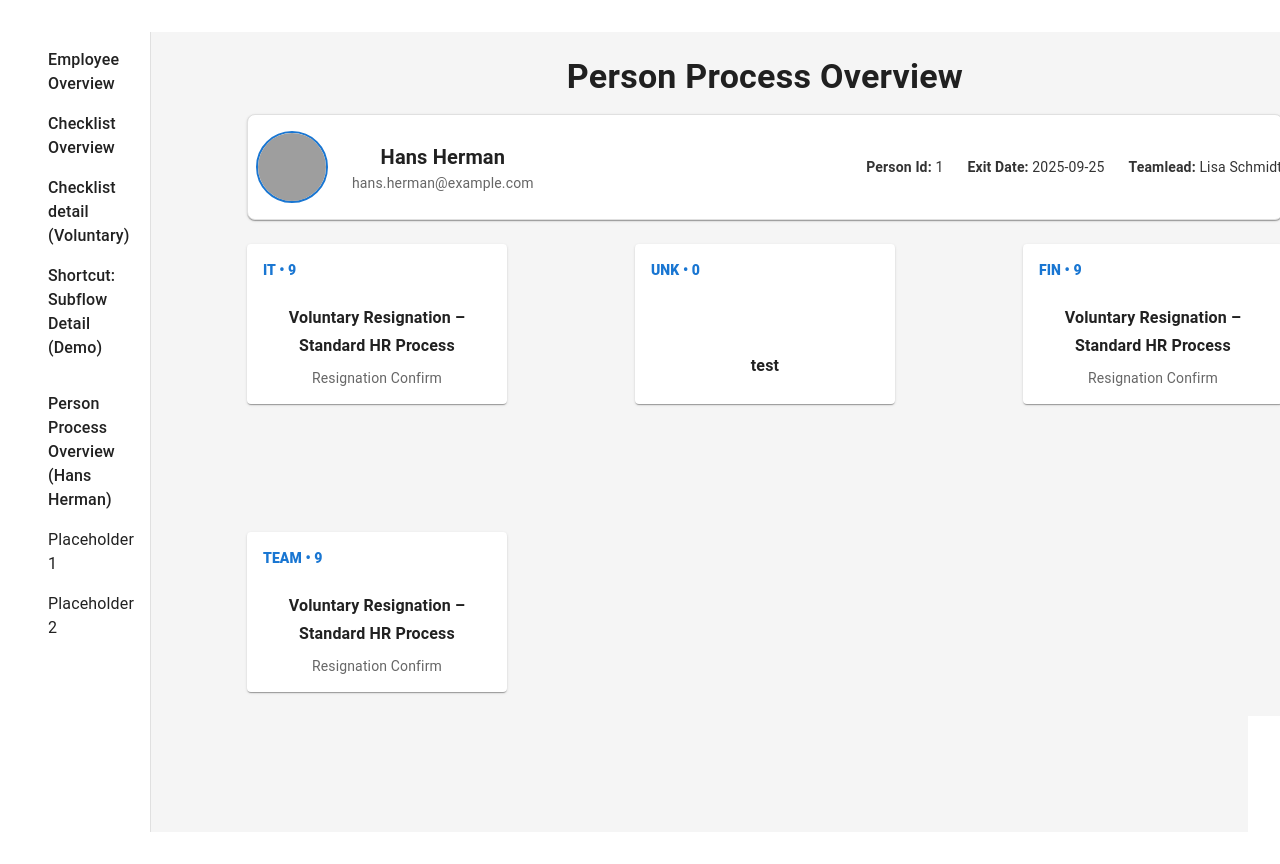
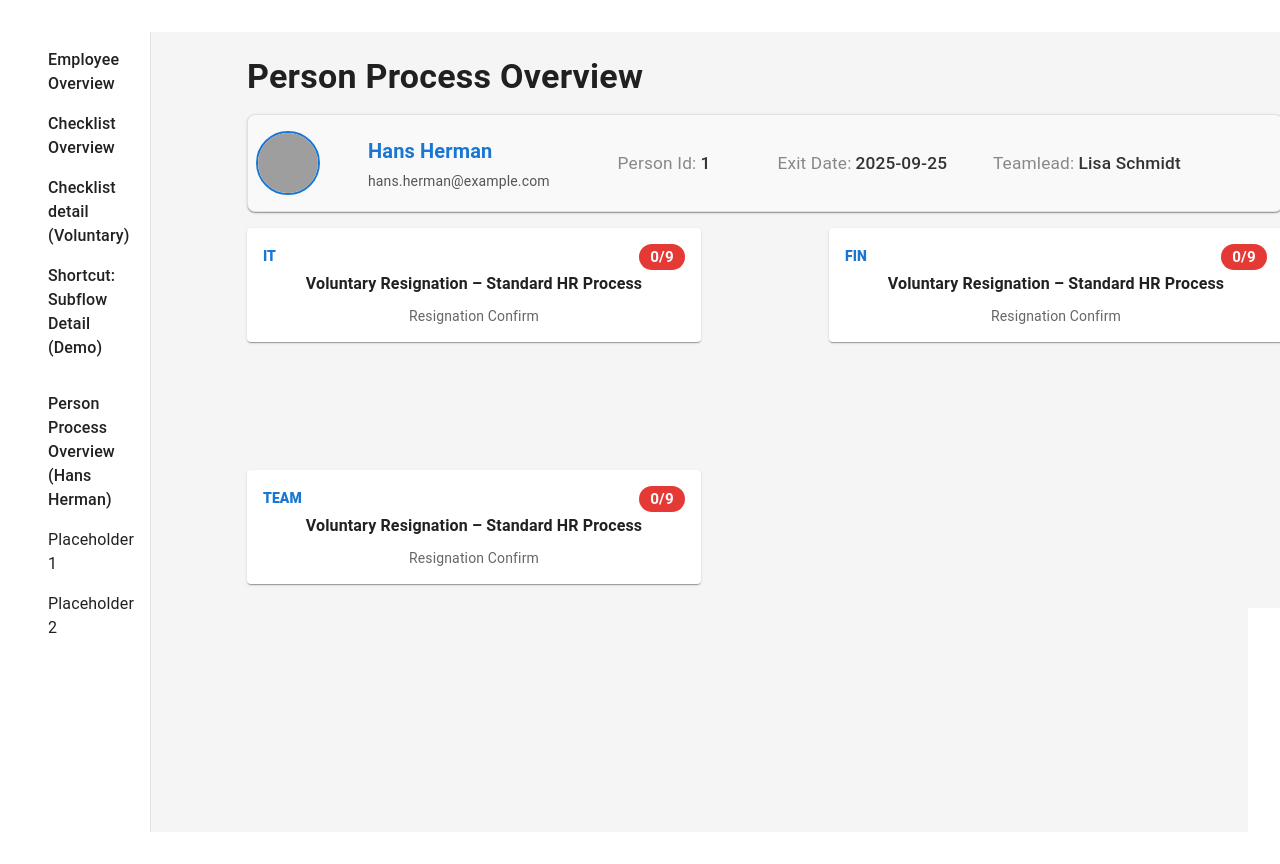
Before and after one commit to PatrickGress/offboardingtoolTS, a React (Vite) app: page /person-process/e2a1c7b2-1f3a-4b2c-9e8f-1a2b3c4d5e01 in a window 1280 px wide. Shown: the top 864 px of the page. Built offline with nearby package versions, Linux system fonts and the light colour scheme; grey boxes are pictures that could not be loaded.

Commit message:
prettier, globalisation of employee data head banner

```diff
--- a/src/components/ChecklistDetail.tsx
+++ b/src/components/ChecklistDetail.tsx
@@ -1,6 +1,7 @@
 import { Box, Typography, Button } from '@mui/material';
 import { useParams, useLocation } from 'react-router-dom';
 import { subflowCards } from '../mockSubflowCards';
+import { PersonDataCard } from './PersonDataCard';
 import { subflowSteps } from '../mockSubflowSteps';
 import type { SubflowCheckpoint } from '../types/subflow';
 import { useState, useEffect } from 'react';
@@ -180,20 +181,7 @@ export function ChecklistDetail() {
                 </Box>
                 {/* Sub-level header for ongoing process info */}
                 {payload.processId && workflow && (
-                    <Box sx={{ display: 'flex', alignItems: 'center', gap: 3, mb: 2, pl: 1, py: 2, border: '1px solid #e0e0e0', borderRadius: 2, bgcolor: '#f9f9f9', boxShadow: 1, minHeight: 80 }}>
-                        <img src={workflow.picture} alt={workflow.name} style={{ width: 64, height: 64, borderRadius: '50%', objectFit: 'cover', border: '2px solid #1976d2', background: '#fff', marginRight: 24 }} />
-                        <Box sx={{ display: 'flex', flexDirection: 'row', alignItems: 'center', gap: 4, width: '100%' }}>
-                            <Box sx={{ display: 'flex', flexDirection: 'column', justifyContent: 'center', alignItems: 'flex-start', minWidth: 180, width: '22%' }}>
-                                <Typography variant="h6" sx={{ fontWeight: 700, color: '#1976d2', mb: 0 }}>{workflow.name}</Typography>
-                                <Typography variant="body2" sx={{ color: '#555', fontWeight: 400, mt: 0.5 }}>{workflow.email}</Typography>
-                            </Box>
-                            <Box sx={{ display: 'flex', flexDirection: 'row', alignItems: 'center', gap: 4, width: '78%' }}>
-                                <Typography variant="body2" sx={{ color: '#333', fontWeight: 500, fontSize: '1.08rem', width: '20%', minWidth: 140, maxWidth: 180, whiteSpace: 'nowrap', overflow: 'hidden', textOverflow: 'ellipsis' }}><span style={{ fontWeight: 400, color: '#888', marginRight: 4 }}>Person Id:</span>{workflow.id}</Typography>
-                                <Typography variant="body2" sx={{ color: '#333', fontWeight: 500, fontSize: '1.08rem', width: '28%', minWidth: 120, maxWidth: 200, whiteSpace: 'nowrap', overflow: 'hidden', textOverflow: 'ellipsis' }}><span style={{ fontWeight: 400, color: '#888', marginRight: 4 }}>Exit Date:</span>{workflow.exitDate}</Typography>
-                                <Typography variant="body2" sx={{ color: '#333', fontWeight: 500, fontSize: '1.08rem', width: '28%', minWidth: 120, maxWidth: 200, whiteSpace: 'nowrap', overflow: 'hidden', textOverflow: 'ellipsis' }}><span style={{ fontWeight: 400, color: '#888', marginRight: 4 }}>Teamlead:</span>{workflow.teamlead}</Typography>
-                            </Box>
-                        </Box>
-                    </Box>
+                    <PersonDataCard workflow={workflow} />
                 )}
                 <Typography variant="body1" sx={{ color: '#666', mb: 2, fontSize: '1.08rem', textAlign: 'left', maxWidth: 900 }}>
                     {card?.useCase}
--- /dev/null
+++ b/src/components/PersonDataCard.tsx
@@ -0,0 +1,27 @@
+import { Box, Typography, Avatar } from '@mui/material';
+import type { WorkflowData } from '../types/workflow';
+
+export function PersonDataCard({ workflow }: { workflow: WorkflowData }) {
+  return (
+    <Box sx={{ display: 'flex', alignItems: 'center', gap: 3, mb: 2, pl: 1, py: 2, border: '1px solid #e0e0e0', borderRadius: 2, bgcolor: '#f9f9f9', boxShadow: 1, minHeight: 80 }}>
+      {workflow.picture ? (
+        <Avatar src={workflow.picture} alt={workflow.name} sx={{ width: 64, height: 64, border: '2px solid #1976d2', background: '#fff', mr: 3 }} />
+      ) : (
+        <Avatar sx={{ width: 64, height: 64, border: '2px solid #1976d2', background: '#fff', color: '#1976d2', fontWeight: 700, mr: 3 }}>{workflow.name ? workflow.name.split(' ').map(n => n[0]).slice(0,2).join('') : '?'}</Avatar>
+      )}
+      <Box sx={{ display: 'flex', flexDirection: 'row', alignItems: 'center', gap: 4, width: '100%' }}>
+        <Box sx={{ display: 'flex', flexDirection: 'column', justifyContent: 'center', alignItems: 'flex-start', minWidth: 180, width: '22%' }}>
+          <Typography variant="h6" sx={{ fontWeight: 700, color: '#1976d2', mb: 0 }}>{workflow.name}</Typography>
+          <Typography variant="body2" sx={{ color: '#555', fontWeight: 400, mt: 0.5 }}>{workflow.email}</Typography>
+        </Box>
+        <Box sx={{ display: 'flex', flexDirection: 'row', alignItems: 'center', gap: 4, width: '78%' }}>
+          <Typography variant="body2" sx={{ color: '#333', fontWeight: 500, fontSize: '1.08rem', width: '20%', minWidth: 140, maxWidth: 180, whiteSpace: 'nowrap', overflow: 'hidden', textOverflow: 'ellipsis' }}><span style={{ fontWeight: 400, color: '#888', marginRight: 4 }}>Person Id:</span>{workflow.id}</Typography>
+          <Typography variant="body2" sx={{ color: '#333', fontWeight: 500, fontSize: '1.08rem', width: '28%', minWidth: 120, maxWidth: 200, whiteSpace: 'nowrap', overflow: 'hidden', textOverflow: 'ellipsis' }}><span style={{ fontWeight: 400, color: '#888', marginRight: 4 }}>Exit Date:</span>{workflow.exitDate}</Typography>
+          <Typography variant="body2" sx={{ color: '#333', fontWeight: 500, fontSize: '1.08rem', width: '28%', minWidth: 120, maxWidth: 200, whiteSpace: 'nowrap', overflow: 'hidden', textOverflow: 'ellipsis' }}><span style={{ fontWeight: 400, color: '#888', marginRight: 4 }}>Teamlead:</span>{workflow.teamlead}</Typography>
+        </Box>
+      </Box>
+    </Box>
+  );
+}
+
+export default PersonDataCard;
--- a/src/components/PersonProcessOverview.tsx
+++ b/src/components/PersonProcessOverview.tsx
@@ -1,10 +1,12 @@
-import { Box, Typography, Card, Avatar } from '@mui/material';
+import { Box, Typography, Card } from '@mui/material';
+import { getSubflowTrafficLight } from '../utils/subflowHelpers';
 import { useParams, useNavigate } from 'react-router-dom';
 import { mockWorkflows } from '../mockProcesses';
 import { subflowCards } from '../mockSubflowCards';
 import { subflowSteps } from '../mockSubflowSteps';
 import type { WorkflowData, StatusData } from '../types/workflow';
 import { initialAreas } from '../mockAreas';
+import { PersonDataCard } from './PersonDataCard';
 
 function loadWorkflows(): WorkflowData[] {
   const stored = localStorage.getItem('mockWorkflows');
@@ -47,39 +49,39 @@ export function PersonProcessOverview() {
 
   return (
     <Box sx={{ width: '1100px', maxWidth: 1200, ml: 8, py: 3, px: 4, mr: 6, bgcolor: '#f5f5f5' }}>
-      <Typography variant="h4" sx={{ fontWeight: 700, mb: 2 }}>Person Process Overview</Typography>
+  <Typography variant="h4" sx={{ fontWeight: 700, mb: 2, pl: 0, textAlign: 'left' }}>Person Process Overview</Typography>
 
-      {/* Header like ChecklistDetail */}
-      <Box sx={{ display: 'flex', alignItems: 'center', gap: 3, mb: 3, pl: 1, py: 2, border: '1px solid #e0e0e0', borderRadius: 2, bgcolor: '#fff', boxShadow: 1 }}>
-        <Avatar src={workflow.picture} alt={workflow.name} sx={{ width: 72, height: 72, border: '2px solid #1976d2' }} />
-        <Box sx={{ display: 'flex', flexDirection: 'column' }}>
-          <Typography variant="h6" sx={{ fontWeight: 700 }}>{workflow.name}</Typography>
-          <Typography variant="body2" sx={{ color: '#666' }}>{workflow.email}</Typography>
-        </Box>
-        <Box sx={{ ml: 'auto', display: 'flex', gap: 3 }}>
-          <Typography variant="body2" sx={{ color: '#333' }}><strong>Person Id:</strong> {workflow.id}</Typography>
-          <Typography variant="body2" sx={{ color: '#333' }}><strong>Exit Date:</strong> {workflow.exitDate}</Typography>
-          <Typography variant="body2" sx={{ color: '#333' }}><strong>Teamlead:</strong> {workflow.teamlead}</Typography>
-        </Box>
-      </Box>
+      <PersonDataCard workflow={workflow} />
 
       {/* Tiles */}
-      <Box sx={{ display: 'grid', gridTemplateColumns: 'repeat(3, 1fr)', gap: 16 }}>
-        {workflow.statuses.map((status) => {
-          const card = subflowCards.find(c => c.id === status.subflowId);
+      <Box sx={{ display: 'grid', gridTemplateColumns: 'repeat(2, 1fr)', gap: 16, gridAutoRows: '1fr' }}>
+        {workflow.statuses
+          .map(status => ({ status, card: subflowCards.find(c => c.id === status.subflowId) }))
+          .filter(({ card }) => !!card)
+          .map(({ status, card }) => {
             const area = card ? initialAreas.find(a => a.id === card.areaId) : undefined;
             const shortname = area ? area.shortname : 'UNK';
             const total = card ? card.checkpointIds.length : 0;
+            const done = status.completion.length;
             const firstUnchecked = getFirstUnchecked(status);
+            const trafficColor = getSubflowTrafficLight(status.completion, total);
+            let badgeBg = '#e53935';
+            if (trafficColor === 'yellow') badgeBg = '#fbc02d';
+            if (trafficColor === 'green') badgeBg = '#43a047';
 
             return (
               <Card
                 key={status.subflowId}
                 onClick={() => navigate(`/checklist-detail/${status.subflowId}`, { state: { processId: workflow.processId, subflowId: status.subflowId, completion: status.completion } })}
-              sx={{ p: 2, height: 160, display: 'flex', flexDirection: 'column', justifyContent: 'space-between', cursor: 'pointer' }}
+                sx={{ p: 2, height: '100%', display: 'flex', flexDirection: 'column', justifyContent: 'space-between', cursor: 'pointer' }}
               >
-              <Box sx={{ display: 'flex', alignItems: 'center', justifyContent: 'space-between' }}>
-                <Typography variant="subtitle2" sx={{ fontWeight: 800, color: '#1976d2' }}>{shortname} • {total}</Typography>
+                <Box sx={{ display: 'flex', alignItems: 'center', justifyContent: 'space-between', gap: 2 }}>
+                  <Typography variant="subtitle2" sx={{ fontWeight: 800, color: '#1976d2' }}>{shortname}</Typography>
+                  <Box sx={{ ml: 'auto', display: 'flex', alignItems: 'center', gap: 1 }}>
+                    <Box sx={{ display: 'inline-flex', alignItems: 'center', justifyContent: 'center', width: 46, height: 26, borderRadius: '14px', fontSize: '0.95rem', fontWeight: 700, color: '#fff', background: badgeBg }}>
+                      {`${done}/${total}`}
+                    </Box>
+                  </Box>
                 </Box>
                 <Box>
                   <Typography variant="subtitle1" sx={{ fontWeight: 700 }}>{card?.name ?? status.subflowId}</Typography>
```
Also changed, not shown: ToDo.txt. Lines whose indentation alone changed are shown as unchanged.
